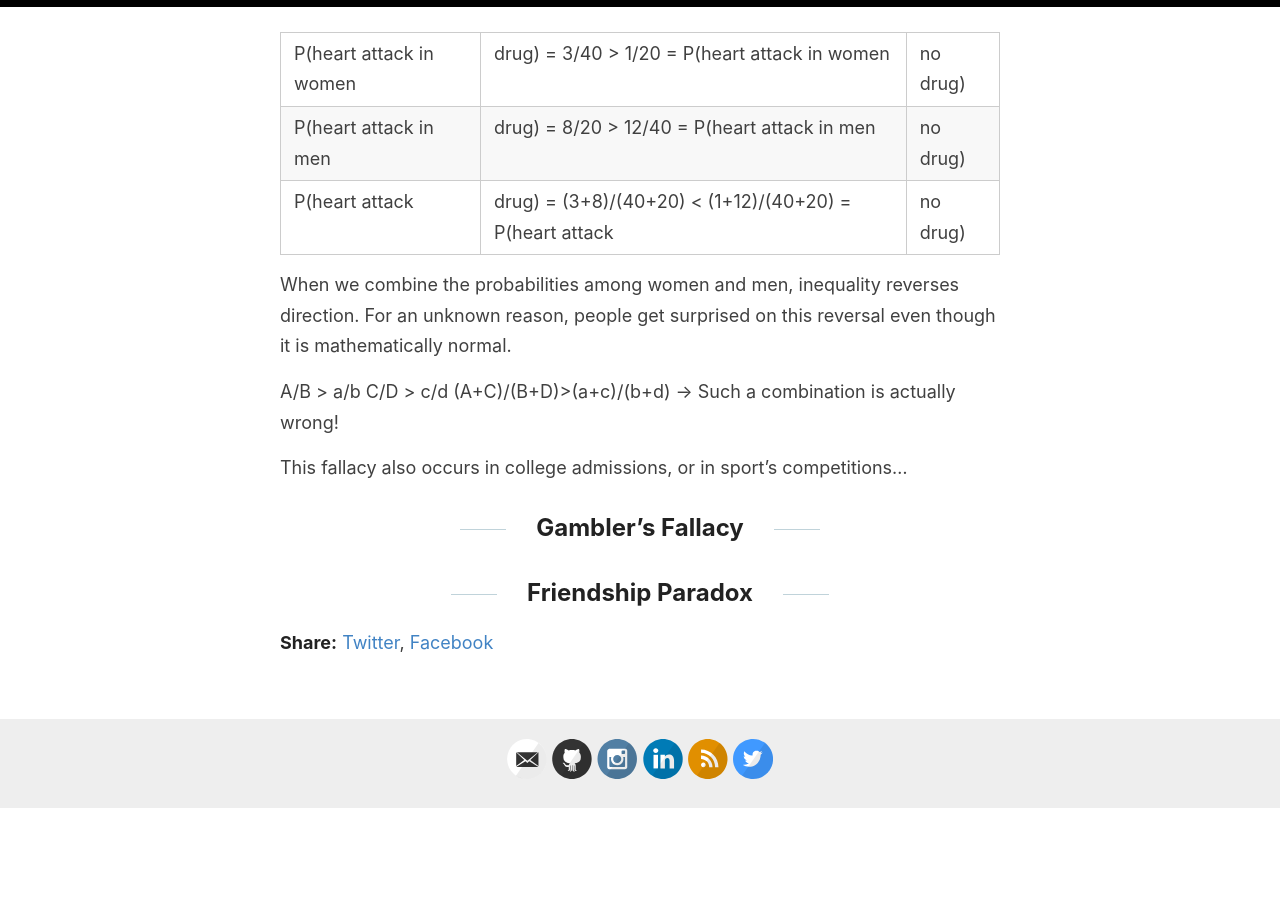
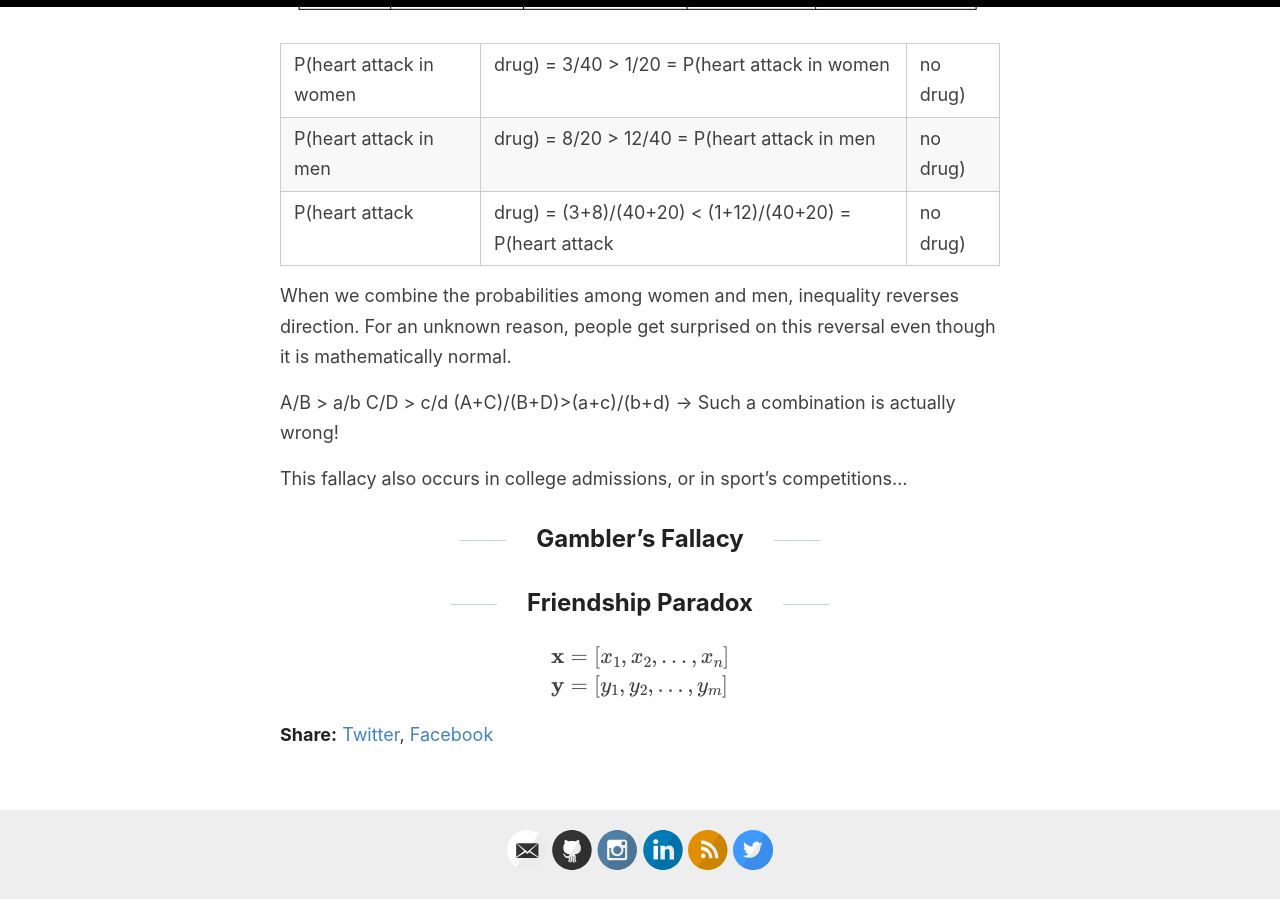
Before and after one commit to evinpinar/evinpinar.github.io, a Jekyll site: the page built from _posts/2019-08-20-statistical-paradoxes.md, in a window 1280 px wide and 900 px high, scrolled down 3586 px. Built offline with Jekyll 4.4.1, drawn with Linux system fonts in a browser that asks for light colours; comment, search, counter and statistics services are not loaded; before the commit the page ends 4395 px from its top, so only the background shows below that.

Commit message:
Update 2019-08-20-statistical-paradoxes.md

```diff
--- a/_posts/2019-08-20-statistical-paradoxes.md
+++ b/_posts/2019-08-20-statistical-paradoxes.md
@@ -58,7 +58,7 @@ Such paradox also occur in epidemiological studies concerning two independent di
 Likewise, people tend to look for nice and handsome partners. It might feel like these features are negatively correlated, because they do not consider the both unkind and ugly ones.
 
 
-### Simpson's Paradox
+## Simpson's Paradox
 
 Let's assume that there is a drug that increases the heart attack rate both male goats and female goats. Yet surprisingly, it decreases the heart attach in whole population.
 
@@ -81,3 +81,10 @@ This fallacy also occurs in college admissions, or in sport's competitions...
 ## Gambler's Fallacy
 
 ## Friendship Paradox
+
+$$
+\begin{aligned}
+\mathbf{x} &= [x_1, x_2, \dots, x_n] \\
+\mathbf{y} &= [y_1, y_2, \dots, y_m]
+\end{aligned}
+$$
```
